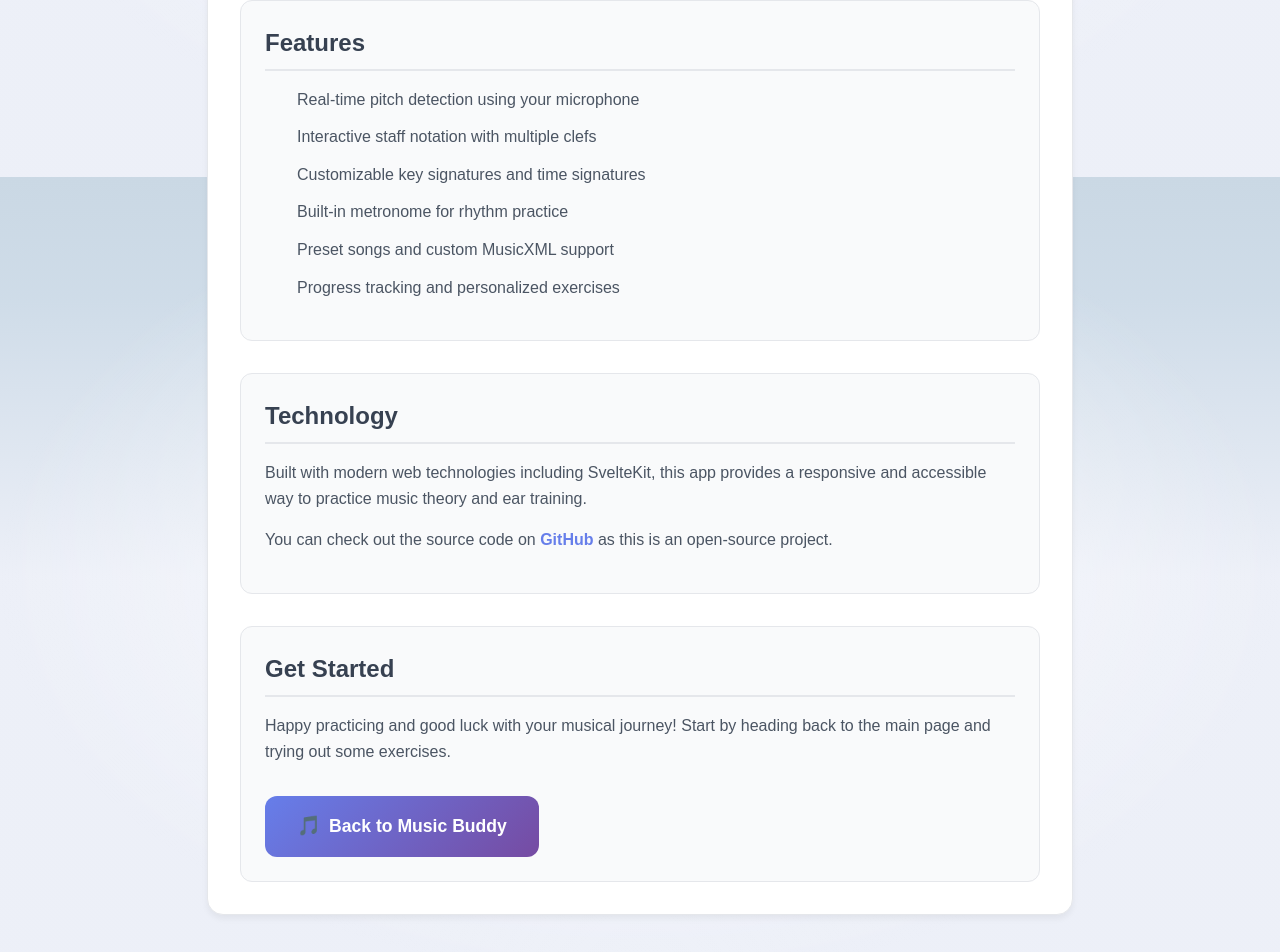
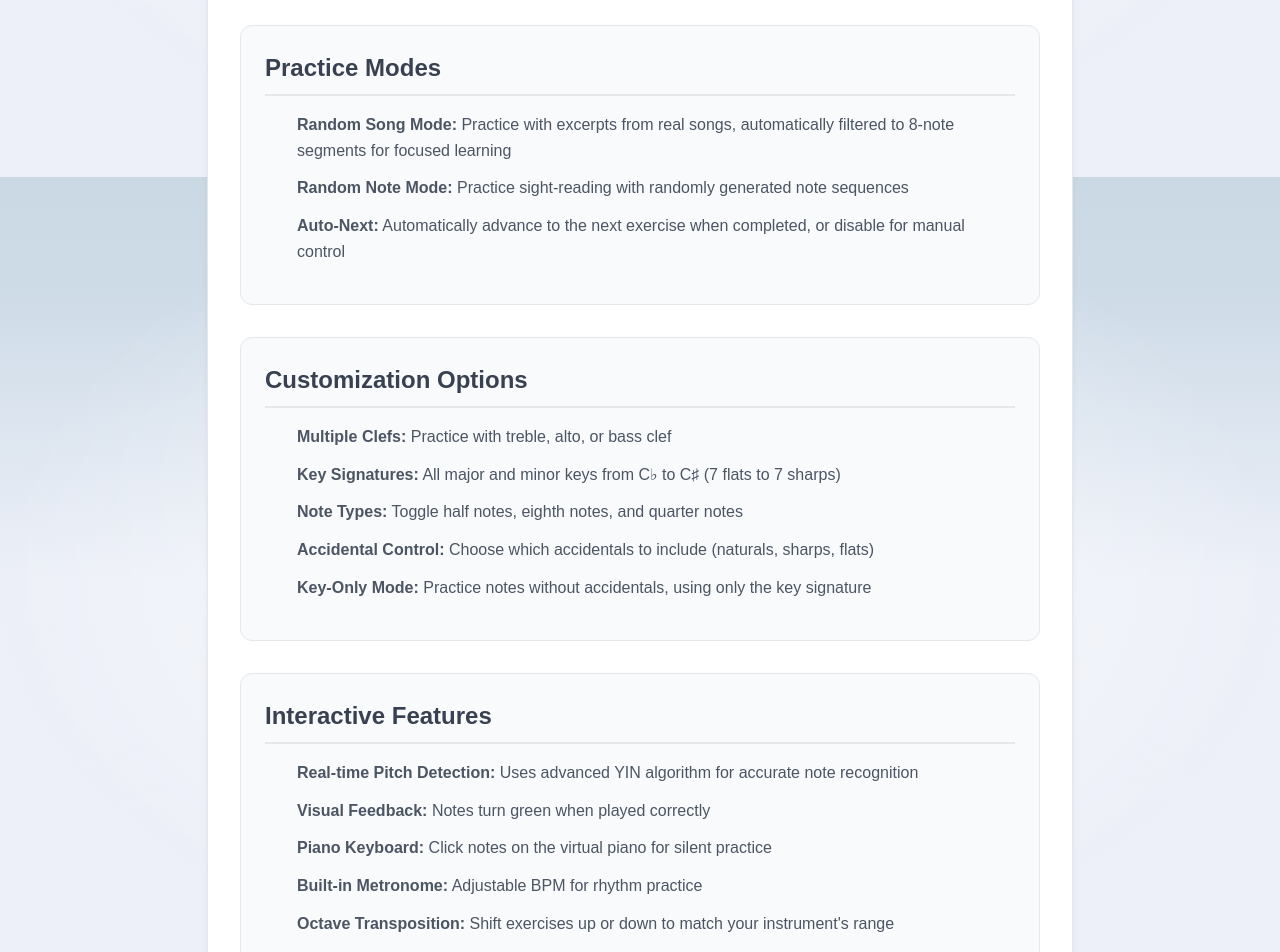
Before and after one commit to ebtrinh/musicplayhelper, a SvelteKit app in the folder code/musicbuddy/: page /about in a window 1280 px wide. Shown: the part 623-1575 px from the top of the page. Built offline with nearby package versions, Linux system fonts and the light colour scheme.

Commit message:
aboutandtweak

```diff
--- a/code/musicbuddy/src/routes/Header.svelte
+++ b/code/musicbuddy/src/routes/Header.svelte
@@ -55,11 +55,19 @@
 	}
 
 	.corner {
-		width: auto;
+		width: 120px;
 		height: auto;
+		display: flex;
+		align-items: center;
 	}
-	.corner.left { margin-right: 0.5rem; }
-	.corner.right { margin-left: 0.5rem; }
+	.corner.left {
+		margin-right: 0.5rem;
+		justify-content: flex-start;
+	}
+	.corner.right {
+		margin-left: 0.5rem;
+		justify-content: flex-end;
+	}
 
 	.corner a {
 		display: flex;
@@ -190,6 +198,7 @@
 	/* Responsive: mobile menu */
 	@media (max-width: 768px) {
 		header { padding: 0.75rem 0.75rem; border-radius: 0 0 0.75rem 0.75rem; }
+		.corner { width: auto; }
 		.menu-toggle { display: inline-flex; }
 		nav {
 			position: absolute;
--- a/code/musicbuddy/src/routes/about/+page.svelte
+++ b/code/musicbuddy/src/routes/about/+page.svelte
@@ -16,19 +16,39 @@
 			<div class="content-card">
 				<h2 class="section-title">What is Music Buddy?</h2>
 				<p class="content-text">
-					Music Buddy is an interactive music learning application designed to help musicians of all levels improve their skills through real-time pitch detection and interactive exercises.
+					Music Buddy is an interactive music learning application that helps musicians practice sight-reading and pitch recognition through real-time microphone feedback. Play notes on your instrument and watch as they're detected and matched against the displayed staff notation.
 				</p>
 			</div>
 
 			<div class="content-card">
-				<h2 class="section-title">Features</h2>
+				<h2 class="section-title">Practice Modes</h2>
 				<ul class="feature-list">
-					<li>Real-time pitch detection using your microphone</li>
-					<li>Interactive staff notation with multiple clefs</li>
-					<li>Customizable key signatures and time signatures</li>
-					<li>Built-in metronome for rhythm practice</li>
-					<li>Preset songs and custom MusicXML support</li>
-					<li>Progress tracking and personalized exercises</li>
+					<li><strong>Random Song Mode:</strong> Practice with excerpts from real songs, automatically filtered to 8-note segments for focused learning</li>
+					<li><strong>Random Note Mode:</strong> Practice sight-reading with randomly generated note sequences</li>
+					<li><strong>Auto-Next:</strong> Automatically advance to the next exercise when completed, or disable for manual control</li>
+				</ul>
+			</div>
+
+			<div class="content-card">
+				<h2 class="section-title">Customization Options</h2>
+				<ul class="feature-list">
+					<li><strong>Multiple Clefs:</strong> Practice with treble, alto, or bass clef</li>
+					<li><strong>Key Signatures:</strong> All major and minor keys from C♭ to C♯ (7 flats to 7 sharps)</li>
+					<li><strong>Note Types:</strong> Toggle half notes, eighth notes, and quarter notes</li>
+					<li><strong>Accidental Control:</strong> Choose which accidentals to include (naturals, sharps, flats)</li>
+					<li><strong>Key-Only Mode:</strong> Practice notes without accidentals, using only the key signature</li>
+				</ul>
+			</div>
+
+			<div class="content-card">
+				<h2 class="section-title">Interactive Features</h2>
+				<ul class="feature-list">
+					<li><strong>Real-time Pitch Detection:</strong> Uses advanced YIN algorithm for accurate note recognition</li>
+					<li><strong>Visual Feedback:</strong> Notes turn green when played correctly</li>
+					<li><strong>Piano Keyboard:</strong> Click notes on the virtual piano for silent practice</li>
+					<li><strong>Built-in Metronome:</strong> Adjustable BPM for rhythm practice</li>
+					<li><strong>Octave Transposition:</strong> Shift exercises up or down to match your instrument's range</li>
+					<li><strong>Microphone Sensitivity:</strong> Adjustable threshold for different instruments and environments</li>
 				</ul>
 			</div>
 
```
